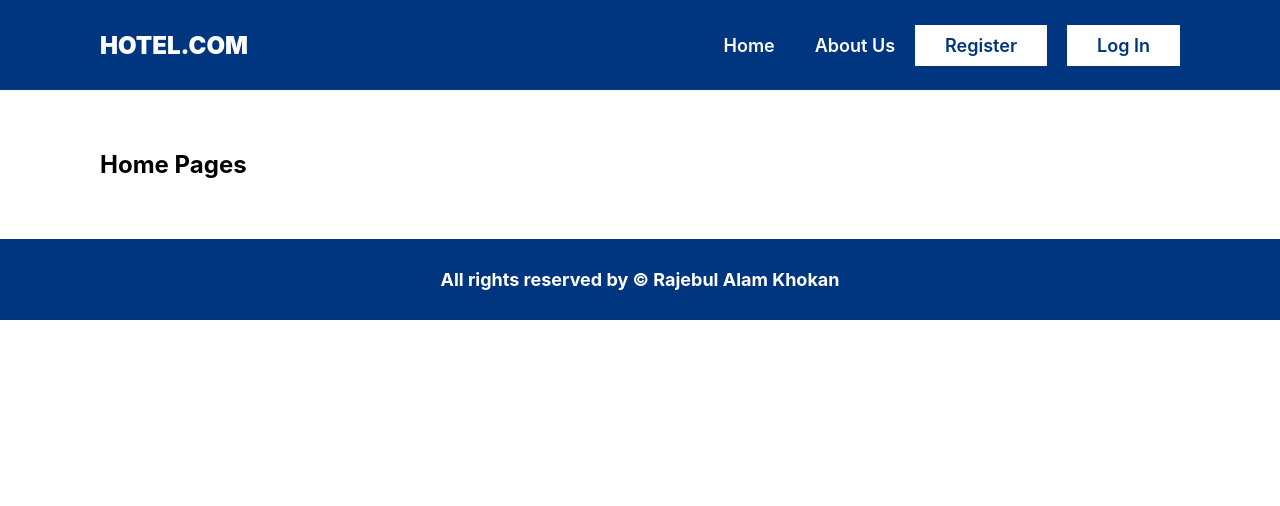
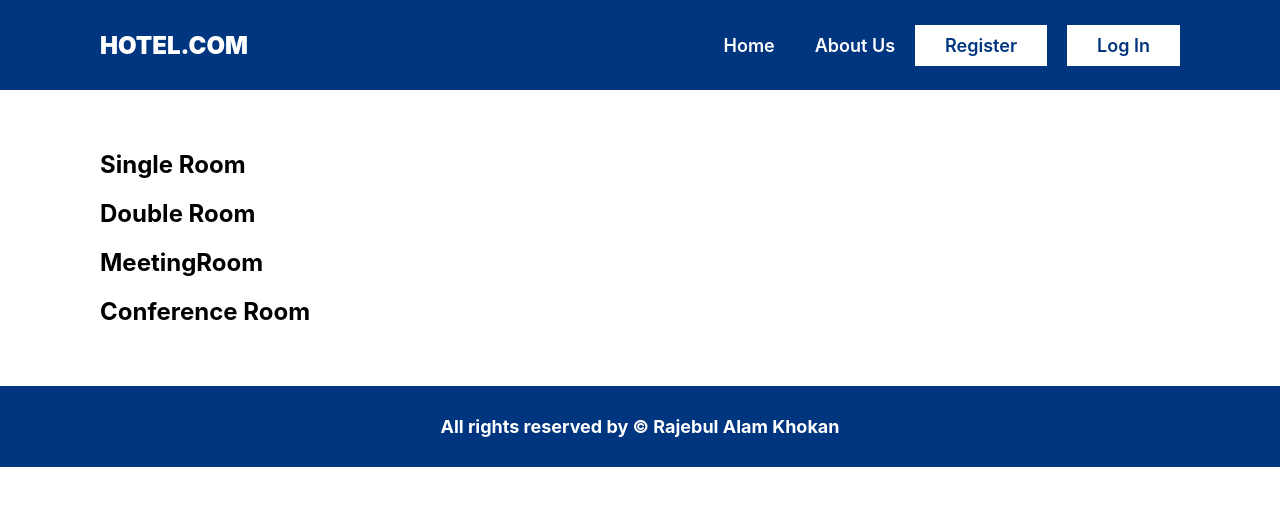
Before and after one commit to Rajebulalam/hotel-booking, a React (Create React App) app: page / in a window 1280 px wide. Shown: the top 506 px of the page. Built offline with nearby package versions, Linux system fonts and the light colour scheme.

Commit message:
Component Includeed

```diff
--- /dev/null
+++ b/src/Pages/Home/Conference/Conferences.js
@@ -0,0 +1,16 @@
+import React from 'react';
+import UseConference from '../../../Hooks/UseConference';
+import './Conferences.css';
+
+const Conferences = () => {
+
+    const [conferenceRoom, setConferenceRoom] = UseConference();
+
+    return (
+        <div>
+            <h2>Conference Room</h2>
+        </div>
+    );
+};
+
+export default Conferences;
--- /dev/null
+++ b/src/Pages/Home/Double/Doubles.js
@@ -0,0 +1,16 @@
+import React from 'react';
+import UseDouble from '../../../Hooks/UseDouble';
+import './Doubles.css';
+
+const Doubles = () => {
+
+    const [doubleRoom, setDoubleRoom] = UseDouble();
+
+    return (
+        <div>
+            <h2>Double Room</h2>
+        </div>
+    );
+};
+
+export default Doubles;
--- a/src/Pages/Home/Home.js
+++ b/src/Pages/Home/Home.js
@@ -1,14 +1,17 @@
 import React from 'react';
-import UseSingle from '../../Hooks/UseSingle';
 import './Home.css';
+import Singles from './Single/Singles';
+import Double from './Double/Doubles';
+import Meeting from './Meeting/Meetings';
+import Conference from './Conference/Conferences';
 
 const Home = () => {
-
-    const [singleRoom, setRoom] = UseSingle();
-
     return (
         <div className='home-container'>
-            <h2>Home Pages</h2>
+            <Singles></Singles>
+            <Double></Double>
+            <Meeting></Meeting>
+            <Conference></Conference>
         </div>
     );
 };
--- /dev/null
+++ b/src/Pages/Home/Meeting/Meetings.js
@@ -0,0 +1,16 @@
+import React from 'react';
+import UseMeeting from '../../../Hooks/UseMeeting';
+import './Meetings.css';
+
+const Meetings = () => {
+
+    const [meetingRoom, setMeetingRoom] = UseMeeting();
+
+    return (
+        <div>
+            <h2>MeetingRoom</h2>
+        </div>
+    );
+};
+
+export default Meetings;
--- /dev/null
+++ b/src/Pages/Home/Single/Singles.js
@@ -0,0 +1,16 @@
+import React from 'react';
+import UseSingle from '../../../Hooks/UseSingle';
+import './Singles.css';
+
+const Singles = () => {
+
+    const [singleRoom, setRoom] = UseSingle();
+
+    return (
+        <div>
+            <h2>Single Room</h2>
+        </div>
+    );
+};
+
+export default Singles;
```
Also changed, not shown: src/Pages/Home/Conference/Conferences.css (added), src/Pages/Home/Double/Doubles.css (added), src/Pages/Home/Meeting/Meetings.css (added), src/Pages/Home/Single/Singles.css (added).
